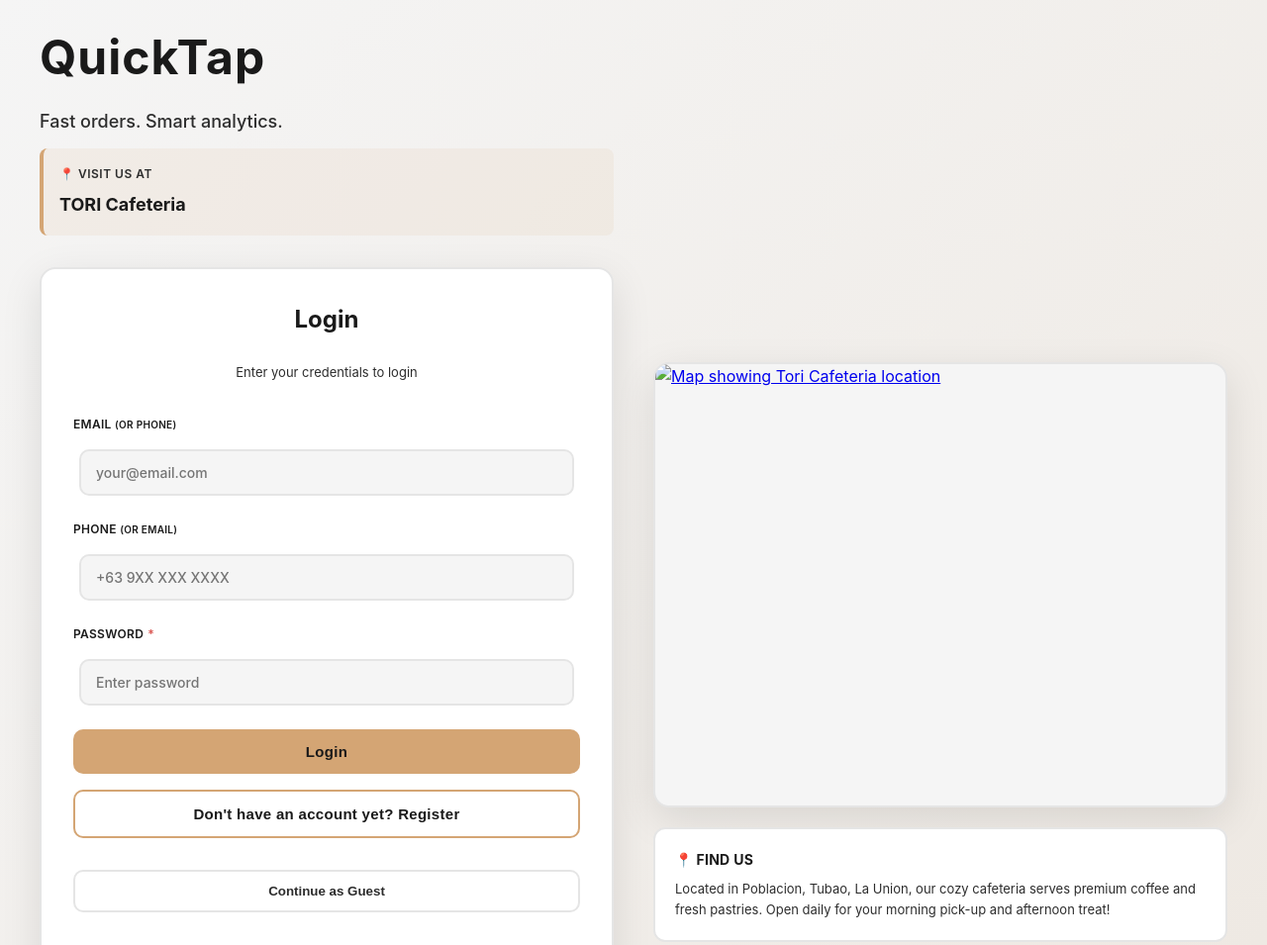
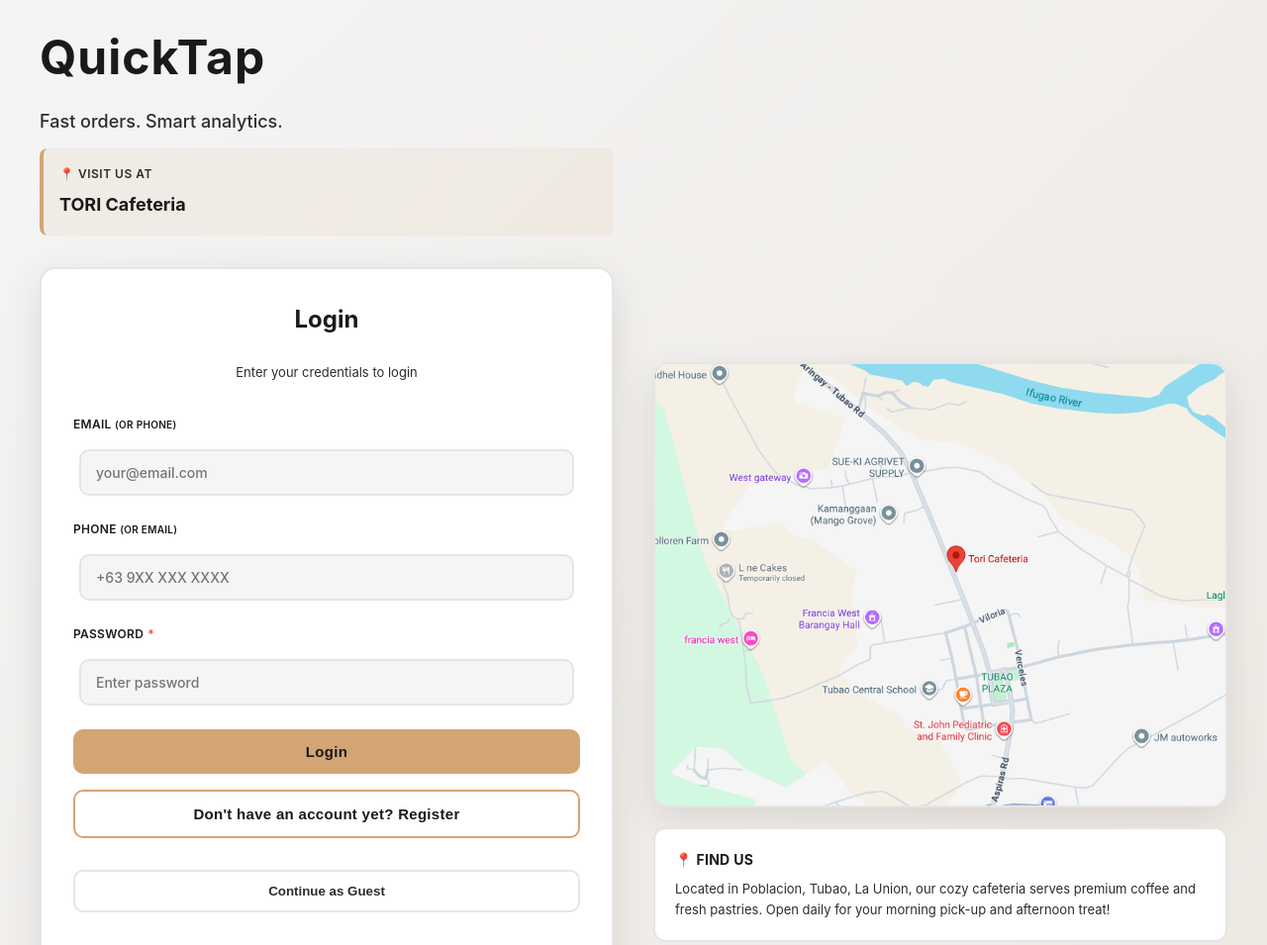
Before and after one commit to ZIEEEEEES/testing-, a website: page index.html in a window 1280 px wide. Shown: the top 955 px of the page at 99% size. Drawn offline with nearby package versions, Linux system fonts and the light colour scheme; no server answers.

Commit message:
Fix map path in index.html

```diff
--- a/index.html
+++ b/index.html
@@ -807,7 +807,7 @@
     setTimeout(() => {
       const mapImg = document.getElementById('mapImage');
       if (mapImg) {
-        mapImg.src = 'public/images/MAPToriCafe.png';
+        mapImg.src = '/images/MAPToriCafe.png';
         mapImg.onerror = () => {
           console.log('[v0] Map image not found, using placeholder');
         };
```
